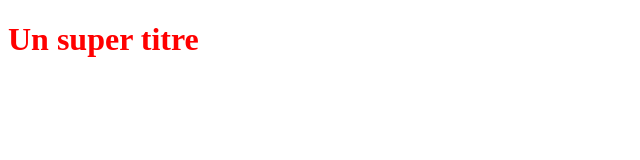
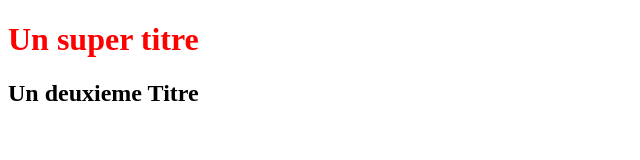
Before and after one commit to diwari13/test, a plain HTML site: page index.html in a window 1280 px wide. Shown: the whole page, without its empty margins (0-640 px from the left). Drawn offline with Linux system fonts and the light colour scheme.

Commit message:
test commit

```diff
--- a/index.html
+++ b/index.html
@@ -6,5 +6,8 @@
 </head>
 <body>
     <h1>Un super titre</h1>
+    <h2>Un deuxieme Titre</h2>
+
+
 </body>
 </html>
```
